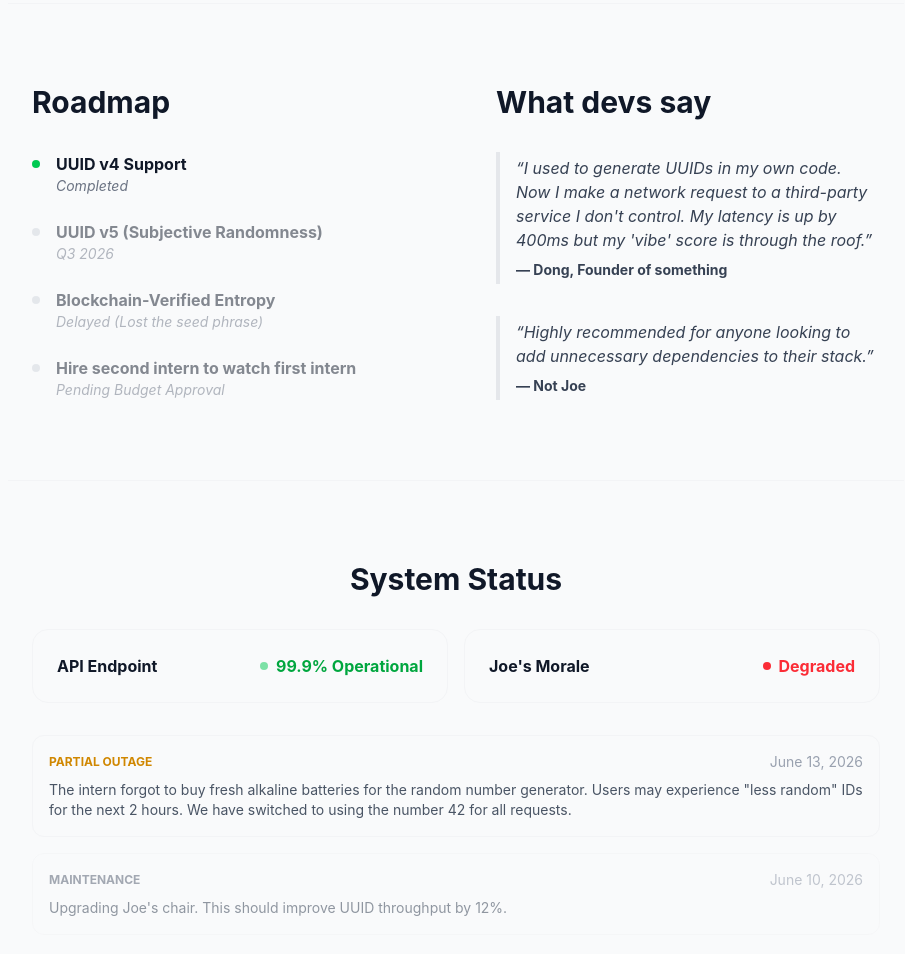
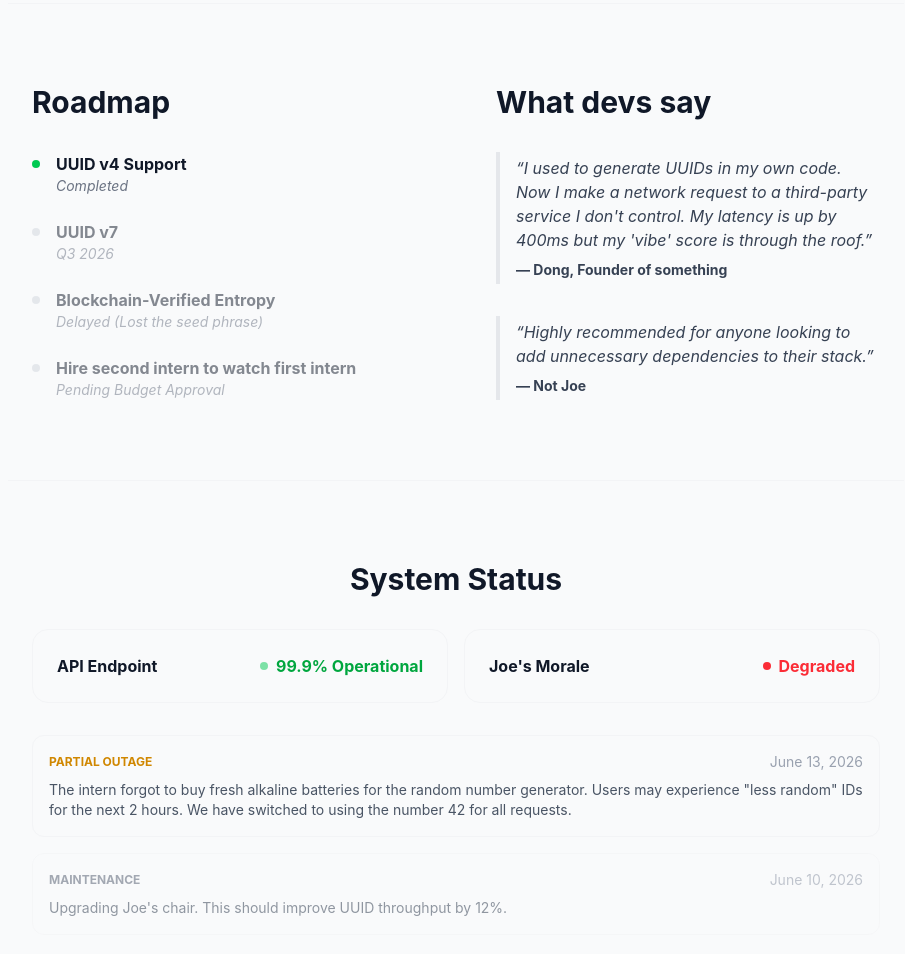
Before and after one commit to Dong-Chen-1031/uaas, an Astro site: page / in a window 1280 px wide. Shown: the part 4667-5621 px from the top of the page, without its empty margins (184-1089 px from the left). Built offline with nearby package versions, Linux system fonts and the light colour scheme; Astro itself is replaced by a stand-in of ours.

Commit message:
Update UUID version from v5 to v7 in Roadmap component

```diff
--- a/astro.config.mjs
+++ b/astro.config.mjs
@@ -1,15 +1,15 @@
 // @ts-check
-import { defineConfig } from 'astro/config';
+import { defineConfig } from "astro/config";
 
-import tailwindcss from '@tailwindcss/vite';
+import tailwindcss from "@tailwindcss/vite";
 
-import cloudflare from '@astrojs/cloudflare';
+import cloudflare from "@astrojs/cloudflare";
 
 // https://astro.build/config
 export default defineConfig({
-  output: 'server',
-  vite: {
-    plugins: [tailwindcss()]
-  },
-  adapter: cloudflare()
+    output: "server",
+    vite: {
+        plugins: [tailwindcss()],
+    },
+    adapter: cloudflare(),
 });
--- a/src/components/Roadmap.astro
+++ b/src/components/Roadmap.astro
@@ -22,9 +22,7 @@
                     <div class="w-2 h-2 rounded-full bg-gray-300 mt-2 shrink-0">
                     </div>
                     <div>
-                        <div class="font-bold">
-                            UUID v5 (Subjective Randomness)
-                        </div>
+                        <div class="font-bold">UUID v7</div>
                         <div class="text-sm text-gray-500 italic">Q3 2026</div>
                     </div>
                 </li>
```
